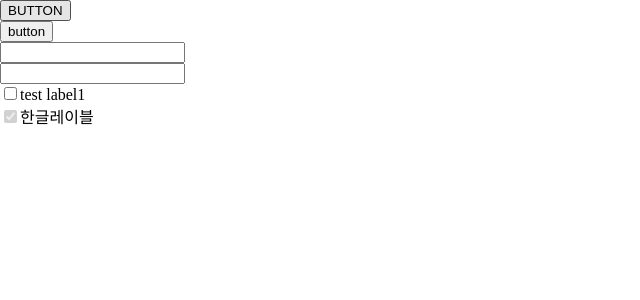
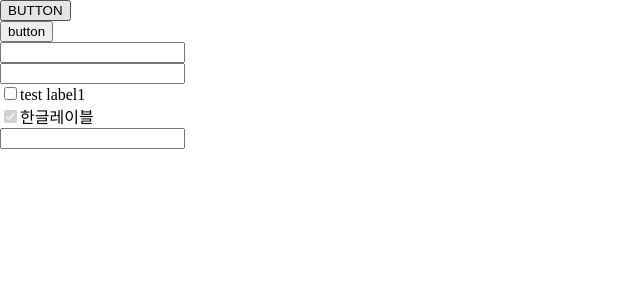
Before and after one commit to illdangag/oauth-server, a Next.js app in the folder frontend/: page /sample in a window 1280 px wide. Shown: the top 300 px of the page, without its empty margins (0-640 px from the left). Built offline with nearby package versions, Linux system fonts and the light colour scheme.

Commit message:
multiple input 기능 구현

```diff
--- /dev/null
+++ b/frontend/components/MultipleInput/index.tsx
@@ -0,0 +1,83 @@
+import React, { Component, KeyboardEvent, ChangeEvent, } from 'react'
+import { List } from 'immutable'
+
+interface MultipleInputChangeEventHandler {
+  (event: MultipleInputChangeEvent): void,
+}
+
+export interface MultipleInputChangeEvent {
+  values: string[],
+}
+
+interface Props {
+  onChange?: MultipleInputChangeEventHandler,
+}
+
+interface State {
+  inputValue: string,
+  values: List<string>,
+}
+
+class MultipleInput extends Component<Props, State> {
+  private input: HTMLInputElement | null
+
+  constructor(props: Props) {
+    super(props)
+    this.state = {
+      inputValue: '',
+      values : List(),
+    }
+    this.input = null
+  }
+
+  onChange = (event: ChangeEvent<HTMLInputElement>) => {
+    this.setState({
+      ...this.state,
+      inputValue: event.target.value,
+    })
+  }
+
+  onKeyUp = (event: KeyboardEvent<HTMLInputElement>) => {
+    if (event.key === 'Enter') {
+      const { inputValue, values, } = this.state
+      const addedInputValue = values.push(inputValue)
+
+      this.setState({
+        ...this.state,
+        inputValue: '',
+        values: addedInputValue,
+      })
+
+      if (this.input !== null) {
+        this.input.value = ''
+      }
+
+      if (this.props.onChange !== undefined) {
+        const results: string[] = []
+        for (const value of addedInputValue) {
+          results.push(value)
+        }
+        const result: MultipleInputChangeEvent = {
+          values: results,
+        }
+
+        this.props.onChange(result)
+      }
+    }
+  }
+
+  render() {
+    return (
+      <div>
+        {this.state.values.map((value, key) => (<span key={key}>{value}</span>))}
+        <input
+          ref={input => { this.input = input}}
+          onChange={this.onChange}
+          onKeyUp={this.onKeyUp}
+        />
+      </div>
+    )
+  }
+}
+
+export default MultipleInput
--- a/frontend/pages/sample.tsx
+++ b/frontend/pages/sample.tsx
@@ -4,6 +4,7 @@ import Button from '../components/Button'
 import Input from '../components/Input'
 import UserAuthIcon from '../components/Icon/UserAuthIcon'
 import Checkbox from '../components/Checkbox'
+import MultipleInput, { MultipleInputChangeEvent, } from '../components/MultipleInput'
 
 interface Props {
 
@@ -42,6 +43,10 @@ class SamplePage extends React.Component<Props, State> {
     console.log(event.target.checked)
   }
 
+  onChangeMultipleInput = (evnet: MultipleInputChangeEvent): void => {
+    console.log(evnet.values)
+  }
+
   render() {
     return (
       <div>
@@ -67,6 +72,9 @@ class SamplePage extends React.Component<Props, State> {
         <div>
           <Checkbox label='한글레이블'id='checkbox2' disabled={true} checked/>
         </div>
+        <div>
+          <MultipleInput onChange={this.onChangeMultipleInput}/>
+        </div>
       </div>
     )
   }
```
Also changed, not shown: frontend/components/MultipleInput/styles.scss (added).
